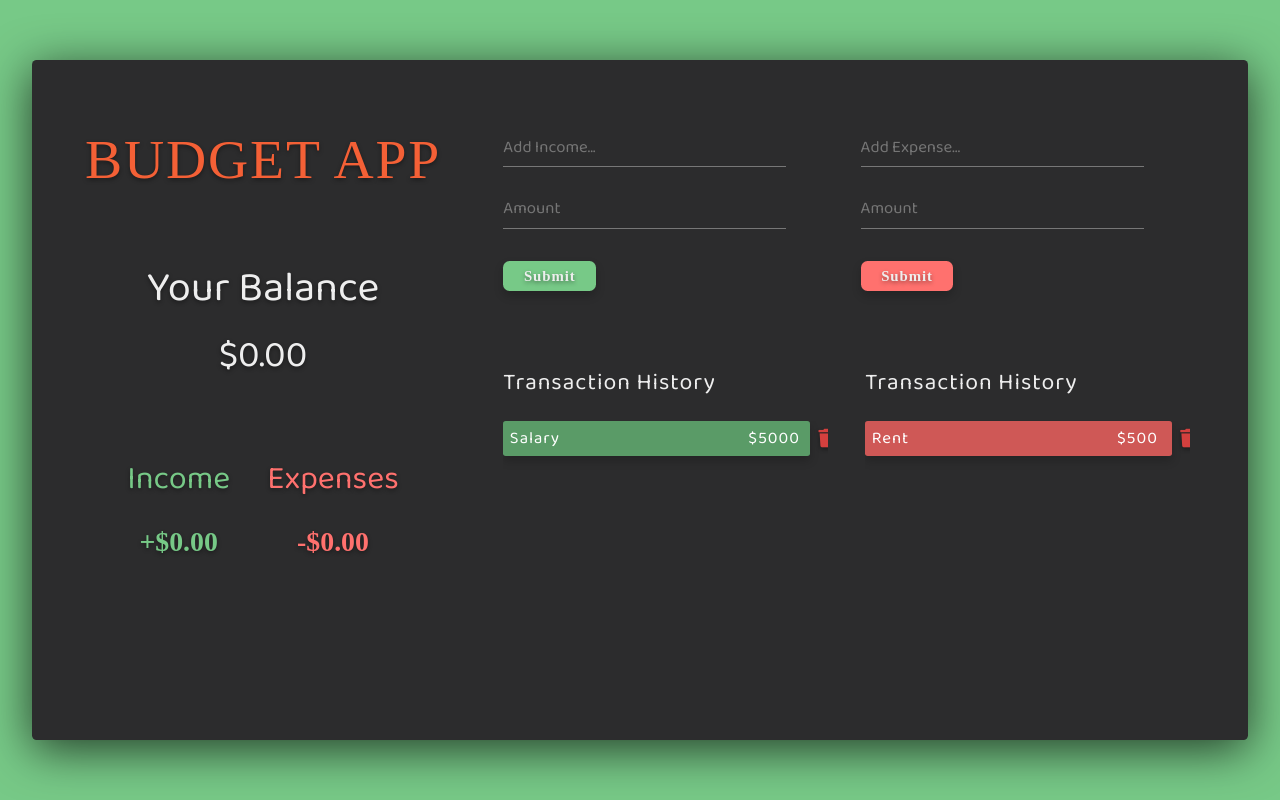
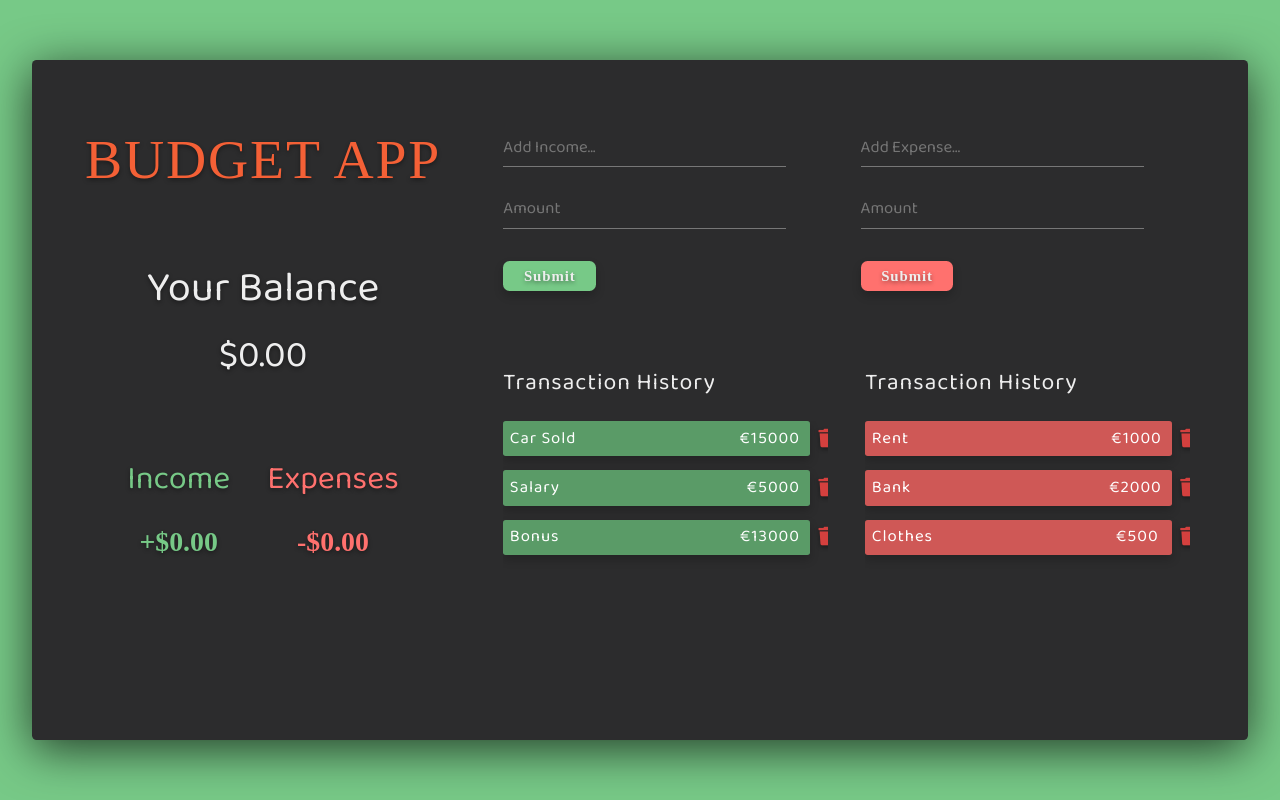
Before and after one commit to ArmaghX/React-Budget-App, a React (Create React App) app: page / in a window 1280 px wide. Built offline with nearby package versions, Linux system fonts and the light colour scheme; a web font is replaced by a local one.

Commit message:
Create Context Provider

```diff
--- a/src/App.js
+++ b/src/App.js
@@ -7,8 +7,11 @@ import AddTransaction from './components/AddTransaction';
 import IncomeList from './components/IncomeList';
 import ExpenseList from './components/ExpenseList';
 
+import {GlobalContextProvider} from './context/GlobalState';
+
 const App = () => {
     return (
+        <GlobalContextProvider>
             <div className="container">
                 <div className="app-wrapper">
                     <Header />
@@ -18,6 +21,7 @@ const App = () => {
                     <ExpenseList />
                 </div>
             </div>
+        </GlobalContextProvider>
     )
 }
 
--- a/src/components/AddTransaction.js
+++ b/src/components/AddTransaction.js
@@ -5,15 +5,15 @@ const AddTransaction = () => {
         <div className="form-wrapper">
             <form>
                 <div className="input-group income">
-                    <input type="text" placeholder="Add Income..." autocomplete="off" />
-                    <input type="number" placeholder="Amount" autocomplete="off" />
+                    <input type="text" placeholder="Add Income..." autoComplete="off" />
+                    <input type="number" placeholder="Amount" autoComplete="off" />
                     <input type="submit" value="Submit" />
                 </div>
             </form>
             <form>
                 <div className="input-group expense">
-                    <input type="text" placeholder="Add Expense..." autocomplete="off" />
-                    <input type="number" placeholder="Amount" autocomplete="off" />
+                    <input type="text" placeholder="Add Expense..." autoComplete="off" />
+                    <input type="number" placeholder="Amount" autoComplete="off" />
                     <input type="submit" value="Submit" />
                 </div>
             </form>
--- a/src/components/ExpenseList.js
+++ b/src/components/ExpenseList.js
@@ -1,17 +1,16 @@
-import React from 'react';
+import React, { useContext } from 'react';
+import { GlobalContext } from '../context/GlobalState';
+import ExpenseTransaction from './ExpenseTransaction';
 
 const ExpenseList = () => {
+    const {expenseTransactions} = useContext(GlobalContext);
     return (
         <div className="transactions transactions-expense">
             <h2>Transaction History</h2>
             <ul className="transaction-list">
-                <li className="transaction">
-                    <span className="transaction-text">Rent</span>
-                    <span className="transaction-amount">$500</span>
-                    <button className="delete-btn">
-                        <i className="fas fa-trash"></i>
-                    </button>
-                </li>
+                {expenseTransactions.map((expenseTransaction) => (
+                    <ExpenseTransaction key={expenseTransaction.id} expenseTransaction={expenseTransaction} />
+                ))}
             </ul>
         </div>
     )
--- /dev/null
+++ b/src/components/ExpenseTransaction.js
@@ -0,0 +1,19 @@
+import React from 'react';
+
+const ExpenseTransaction = ({expenseTransaction}) => {
+    return (
+        <li className="transaction">
+            <span className="transaction-text">
+                {expenseTransaction.expenseText}
+            </span>
+            <span className="transaction-amount">
+                €{expenseTransaction.expenseAmount}
+            </span>
+            <button className="delete-btn">
+                <i className="fas fa-trash"></i>
+            </button>
+        </li>
+    )
+};
+
+export default ExpenseTransaction;
--- a/src/components/IncomeList.js
+++ b/src/components/IncomeList.js
@@ -1,17 +1,21 @@
-import React from 'react';
+import React, {useContext} from 'react';
+import {GlobalContext} from '../context/GlobalState';
+import IncomeTransaction from './IncomeTransaction';
 
 const IncomeList = () => {
+    const {incomeTransactions} = useContext(GlobalContext);
+    console.log(incomeTransactions);
+
     return (
         <div className="transactions transactions-income">
             <h2>Transaction History</h2>
             <ul className="transaction-list">
-                <li className="transaction">
-                    <span className="transaction-text">Salary</span>
-                    <span className="transaction-amount">$5000</span>
-                    <button className="delete-btn">
-                        <i className="fas fa-trash"></i>
-                    </button>
-                </li>
+            {incomeTransactions.map((incomeTransaction) => (
+                <IncomeTransaction
+                    key={incomeTransaction.id}
+                    incomeTransaction={incomeTransaction}
+                />
+            ))}
             </ul>
         </div>
     )
--- /dev/null
+++ b/src/components/IncomeTransaction.js
@@ -0,0 +1,19 @@
+import React from 'react';
+
+const IncomeTransaction = ({incomeTransaction}) => {
+    return (
+        <li className="transaction">
+            <span className="transaction-text">
+                {incomeTransaction.incomeText}
+            </span>
+            <span className="transaction-amount">
+                €{incomeTransaction.incomeAmount}
+            </span>
+            <button className="delete-btn">
+                <i className="fas fa-trash"></i>
+            </button>
+        </li>
+    )
+};
+
+export default IncomeTransaction;
--- /dev/null
+++ b/src/context/AppReducer.js
@@ -0,0 +1,8 @@
+const AppReducer = (state, action) => {
+    switch(action.type) {
+        default:
+            return state;
+    }
+};
+
+export default AppReducer;
--- /dev/null
+++ b/src/context/GlobalState.js
@@ -0,0 +1,30 @@
+import React, {createContext, useReducer} from 'react';
+import AppReducer from './AppReducer';
+
+const initialState = {
+    incomeTransactions: [
+        { id: 1, incomeText: 'Car Sold', incomeAmount: 15000 },
+        { id: 2, incomeText: 'Salary', incomeAmount: 5000 },
+        { id: 3, incomeText: 'Bonus', incomeAmount: 13000 }
+    ],
+    expenseTransactions: [
+        { id: 1, expenseText: 'Rent', expenseAmount: 1000 },
+        { id: 2, expenseText: 'Bank', expenseAmount: 2000 },
+        { id: 3, expenseText: 'Clothes', expenseAmount: 500 }
+    ]
+};
+
+export const GlobalContext = createContext(initialState);
+
+export const GlobalContextProvider = ({children}) => {
+    const [state, dispatch] = useReducer(AppReducer, initialState)
+
+    return(
+        <GlobalContext.Provider value={{
+            incomeTransactions: state.incomeTransactions,
+            expenseTransactions: state.expenseTransactions
+        }}>
+            {children}
+        </GlobalContext.Provider>
+    )
+}
```
Lines whose indentation alone changed are shown as unchanged.
